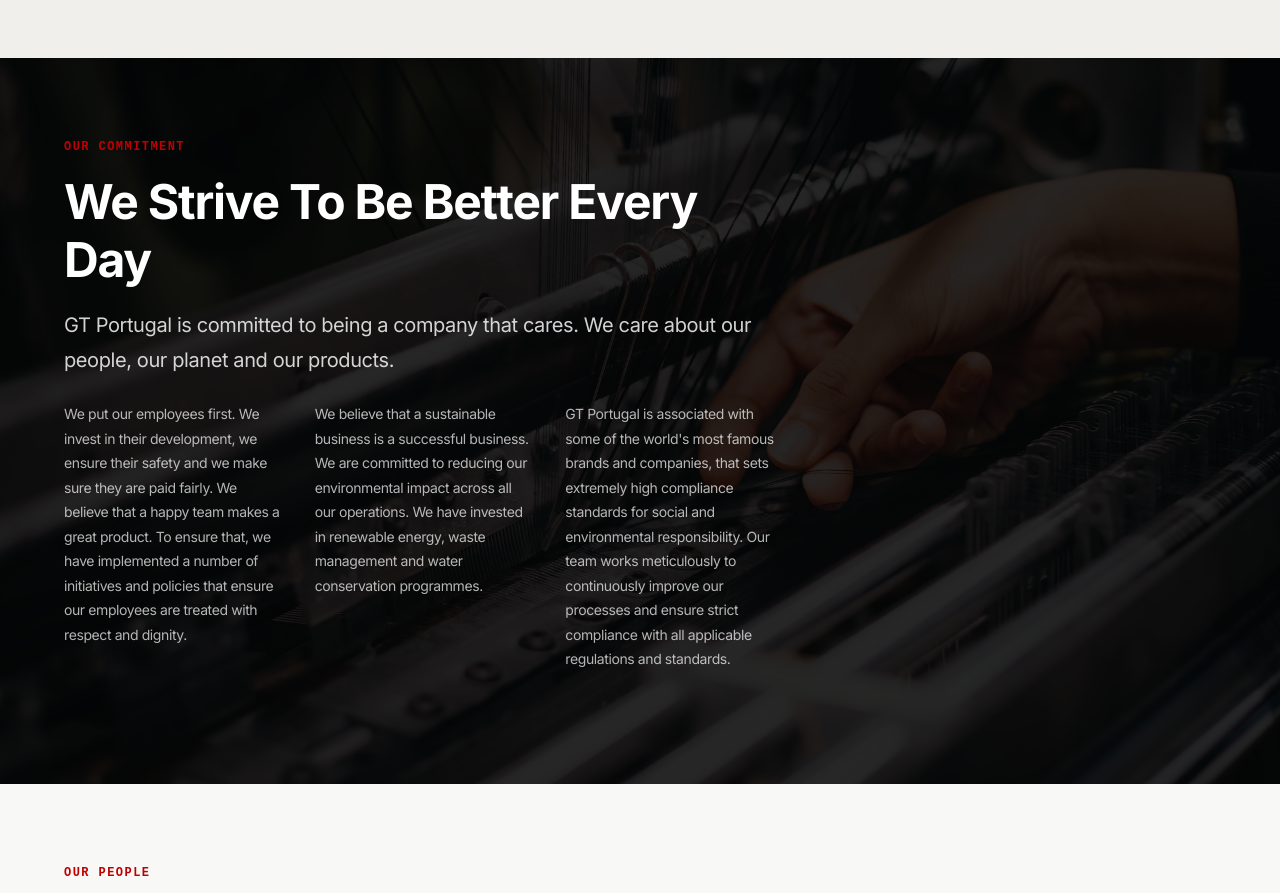
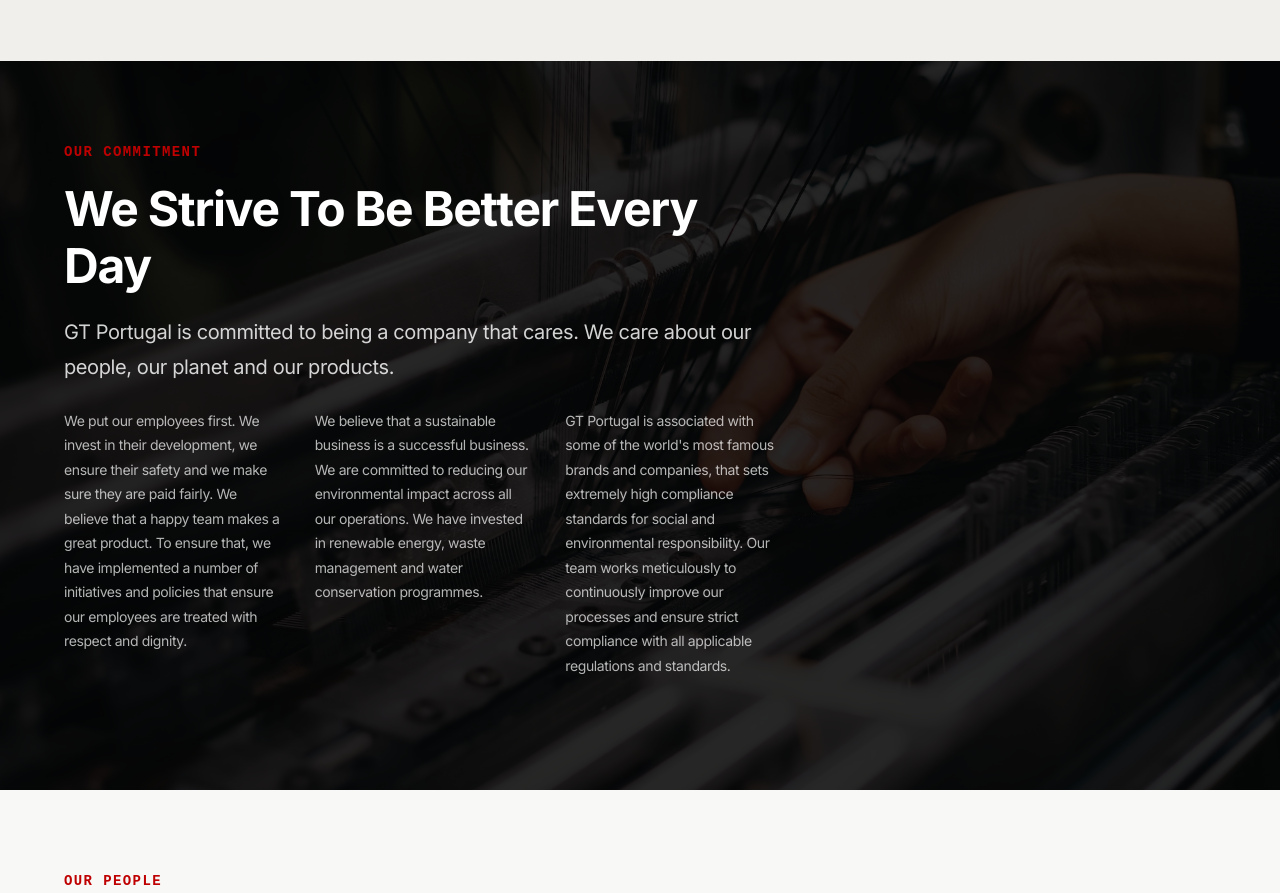
Before and after one commit to GTpt2026/redesign-gt-portugal, a Next.js app: page /about in a window 1280 px wide. Shown: the part 4100-4993 px from the top of the page. Built offline with nearby package versions, Linux system fonts and the light colour scheme; a web font is replaced by a local one.

Commit message:
Match remaining section eyebrows to the home hero's type scale
A few sections (Articles, DarkBanner, Editorial, FeatureColumns) still
used a smaller eyebrow size than the rest of the site.

Co-Authored-By: Claude Sonnet 5 <noreply@anthropic.com>

```diff
--- a/components/sections/ArticlesSection.module.css
+++ b/components/sections/ArticlesSection.module.css
@@ -4,11 +4,11 @@
 }
 
 .eyebrow {
-  font-size: var(--font-size-xs);
+  font-size: var(--font-size-sm);
   font-weight: var(--font-weight-semibold);
   color: var(--color-text-muted);
   text-transform: uppercase;
-  letter-spacing: 0.12em;
+  letter-spacing: 0.1em;
   margin-bottom: var(--space-10);
   font-family: var(--font-family-mono);
 }
--- a/components/sections/DarkBanner.module.css
+++ b/components/sections/DarkBanner.module.css
@@ -34,11 +34,11 @@
 }
 
 .eyebrow {
-  font-size: var(--font-size-xs);
+  font-size: var(--font-size-sm);
   font-weight: var(--font-weight-semibold);
   color: var(--color-brand-accent);
   text-transform: uppercase;
-  letter-spacing: 0.12em;
+  letter-spacing: 0.1em;
   margin-bottom: var(--space-4);
   font-family: var(--font-family-mono);
 }
--- a/components/sections/EditorialSection.module.css
+++ b/components/sections/EditorialSection.module.css
@@ -16,11 +16,11 @@
 }
 
 .eyebrow {
-  font-size: var(--font-size-xs);
+  font-size: var(--font-size-sm);
   font-weight: var(--font-weight-semibold);
   color: var(--color-brand-accent);
   text-transform: uppercase;
-  letter-spacing: 0.12em;
+  letter-spacing: 0.1em;
   margin-bottom: var(--space-4);
   font-family: var(--font-family-mono);
 }
--- a/components/sections/FeatureColumns.module.css
+++ b/components/sections/FeatureColumns.module.css
@@ -6,11 +6,11 @@
 }
 
 .eyebrow {
-  font-size: var(--font-size-xs);
+  font-size: var(--font-size-sm);
   font-weight: var(--font-weight-semibold);
   color: var(--color-brand-accent);
   text-transform: uppercase;
-  letter-spacing: 0.12em;
+  letter-spacing: 0.1em;
   margin-bottom: var(--space-4);
   font-family: var(--font-family-mono);
 }
```
